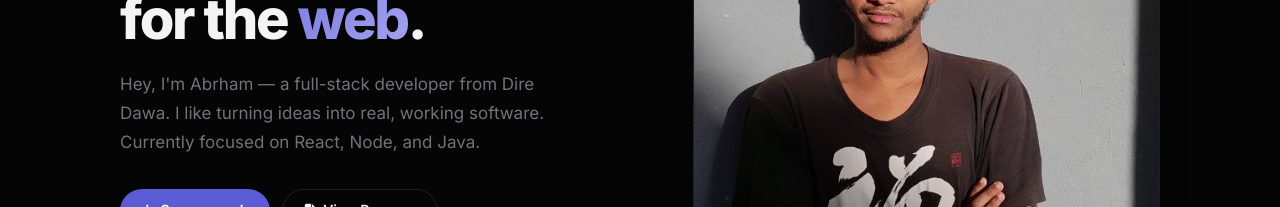
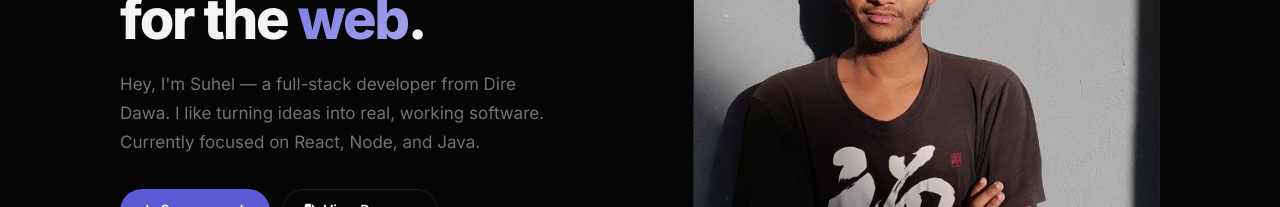
Before and after one commit to abrshiz/Personal-Portifolio, a React (Vite) app: page / in a window 1280 px wide. Shown: the part 303-510 px from the top of the page. Built offline with nearby package versions, Linux system fonts and the light colour scheme.

Commit message:
Adding Updates

```diff
--- a/src/App.jsx
+++ b/src/App.jsx
@@ -152,7 +152,7 @@ function App() {
               for the <span className="accent">web</span>.
             </h1>
             <p className="hero-desc">
-              Hey, I&apos;m Abrham — a full-stack developer from Dire Dawa. I like turning ideas into real,
+              Hey, I&apos;m Suhel — a full-stack developer from Dire Dawa. I like turning ideas into real,
               working software. Currently focused on React, Node, and Java.
             </p>
             <div className="hero-buttons">
```
